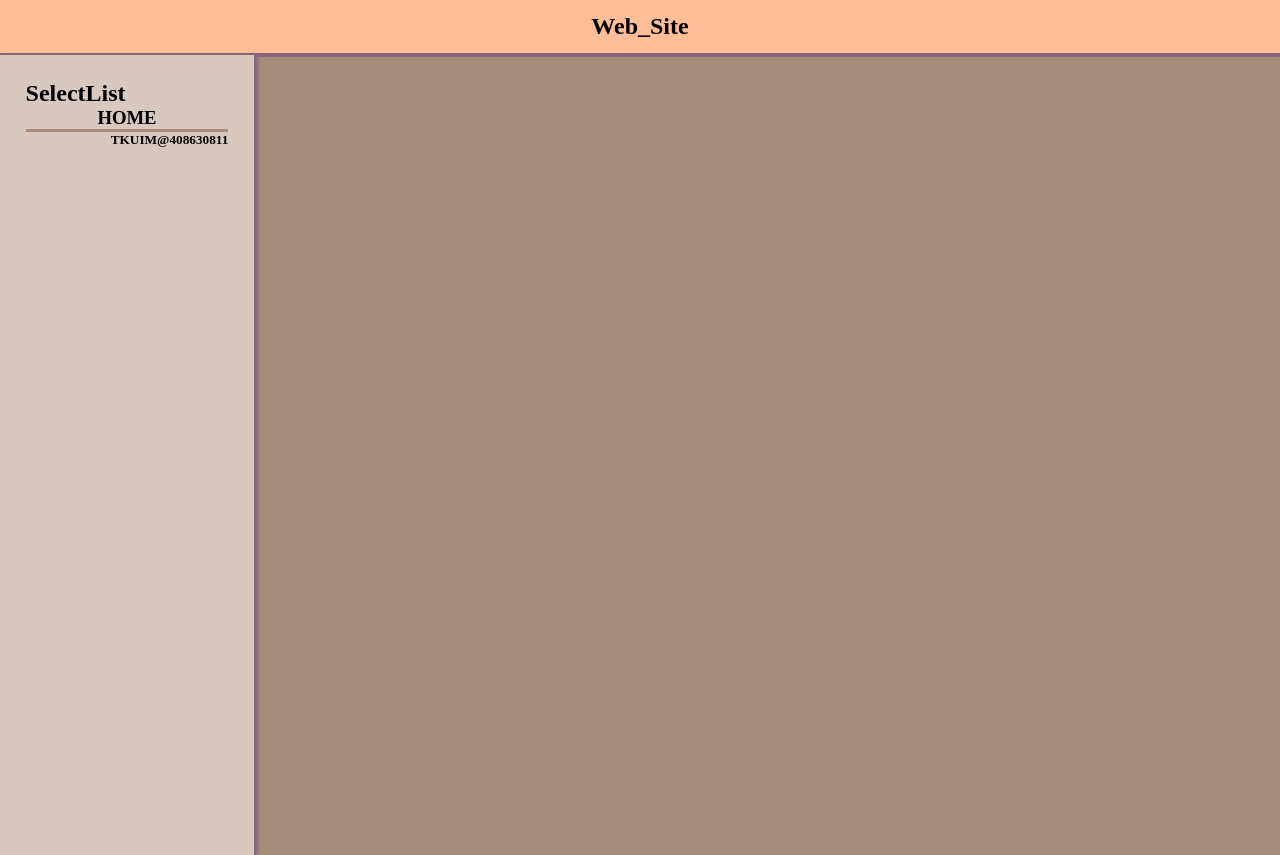
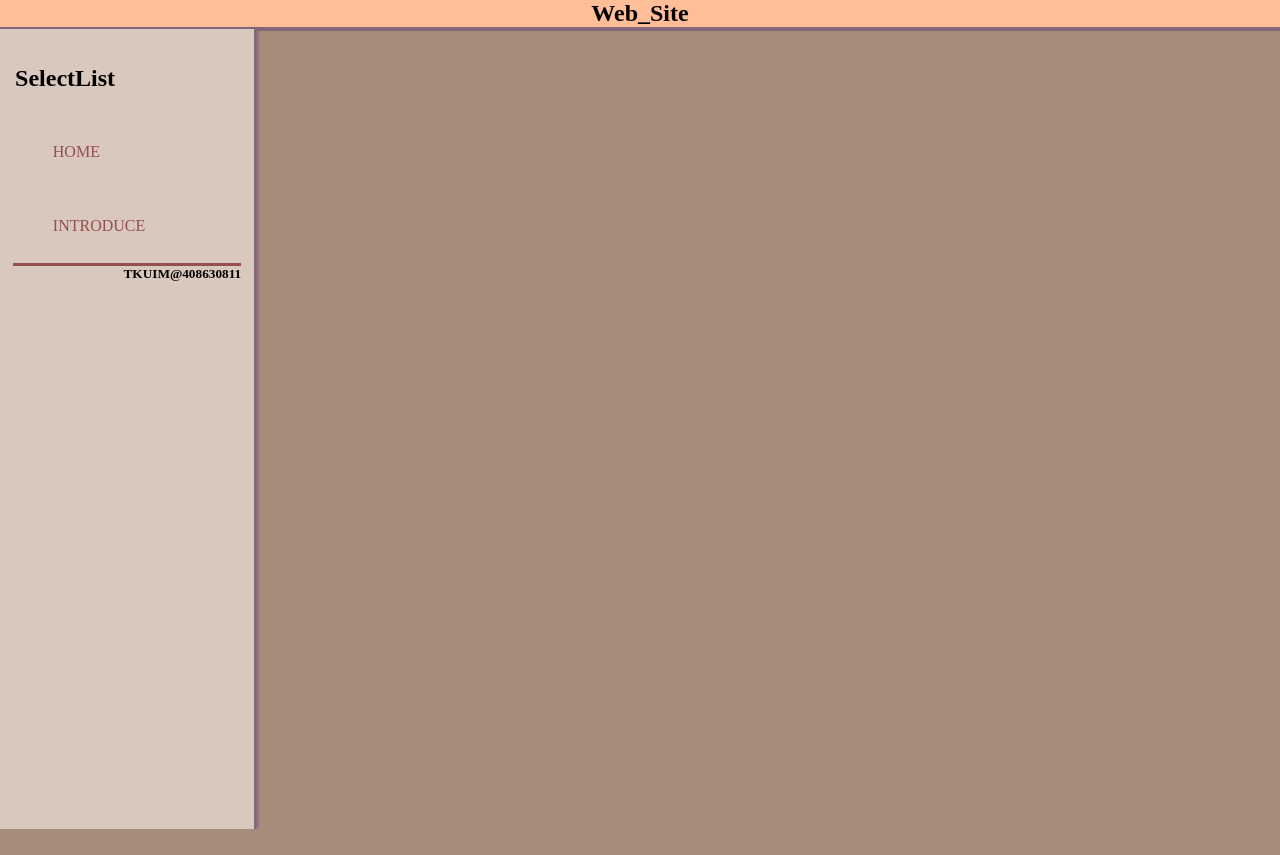
Before and after one commit to 99YiFei/113-1-Mid, a plain HTML site: page Home.html in a window 1280 px wide. After the commit the page ends 829 px from the top, so only its background shows below. Drawn offline with Linux system fonts and the light colour scheme; a web font is replaced by a local one.

Commit message:
add 11080000

```diff
--- a/Home.html
+++ b/Home.html
@@ -5,7 +5,7 @@
     <meta charset="UTF-8">
     <meta name="viewport" content="width=device-width, initial-scale=1.0">
     <title>HomePage</title>
-    <link rel="stylesheet" href="style/basic.css">
+    <link rel="stylesheet" type="text/css" href="style/basic.css">
     <!--GoogleFont-->
     <link rel="preconnect" href="https://fonts.googleapis.com">
     <link rel="preconnect" href="https://fonts.gstatic.com" crossorigin>
@@ -19,17 +19,22 @@
         <h2>Web_Site</h2>
     </header>
 
+    <!--List-->
+    <nav class="list">
+        <h2 class="title">SelectList</h2>
+        <ul>
+            <li><a href="">HOME</a></li>
+            <li><a href="">INTRODUCE</a></li>
+        </ul>
+
+        <div class="footer">
+            <h5>TKUIM@408630811</h5>
+    </nav>
+
     <div>
-        <!--List-->
-        <div class="list">
-            <h2>SelectList</h2>
-            <div class="botton">
-                <h3>HOME</h3>
-            </div>
-            <div class="footer">
-                <h5>TKUIM@408630811</h5>
-            </div>
-        </div>
+
+    </div>
+
     </div>
 </body>
 
--- a/style/basic.css
+++ b/style/basic.css
@@ -11,8 +11,7 @@ html, body
 }
 
 header {
-    height: 10%;
-    padding: 1%;
+    height: 8%;
     background-color: #FFBE98;
     text-align: center;
     box-shadow: 42px 2px 0px #85677B;
@@ -23,17 +22,44 @@ header {
     float: left;
     width: 20vw;
     height: 100vh;
-    padding: 2%;
+    padding: 1%;
     background-color: #D8C8BD;
     border-right: 2px solid #85677B;
     box-shadow: 2px 0px 3px #85677B;
 }
 
-.botton {
-    text-align: center;
+h2.title {
+    padding: 10% 1%;
+}
+
+ul {
+	display: block;
+	list-style: none;
+}
+
+ul li {
+	position: relative;
+	white-space: nowrap;
+}
+
+ul>li {
+	float: none;
+}
+
+ul a {
+	display: block;
+	color: #964F4C;
+    text-decoration: none;
+	padding: 15% 0;
+}
+
+ul a:hover {
+	/* 滑鼠滑入按鈕變色*/
+	background-color: #964F4C;
+    color: #FFBE98;
 }
 
 .footer {
     text-align: right;
-    border-top: 3px solid #A78C7B;
+    border-top: 3px solid #964F4C;
 }
```
